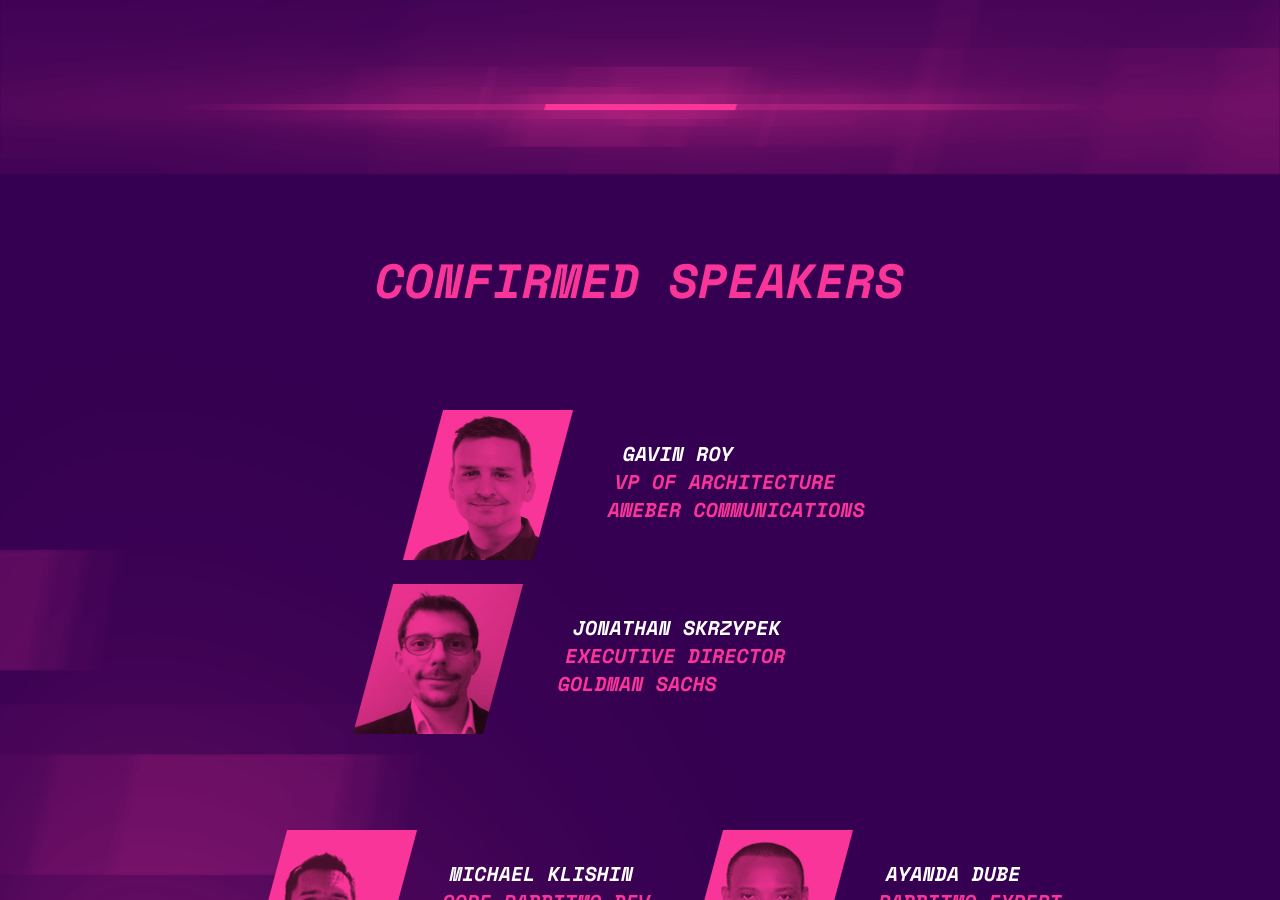
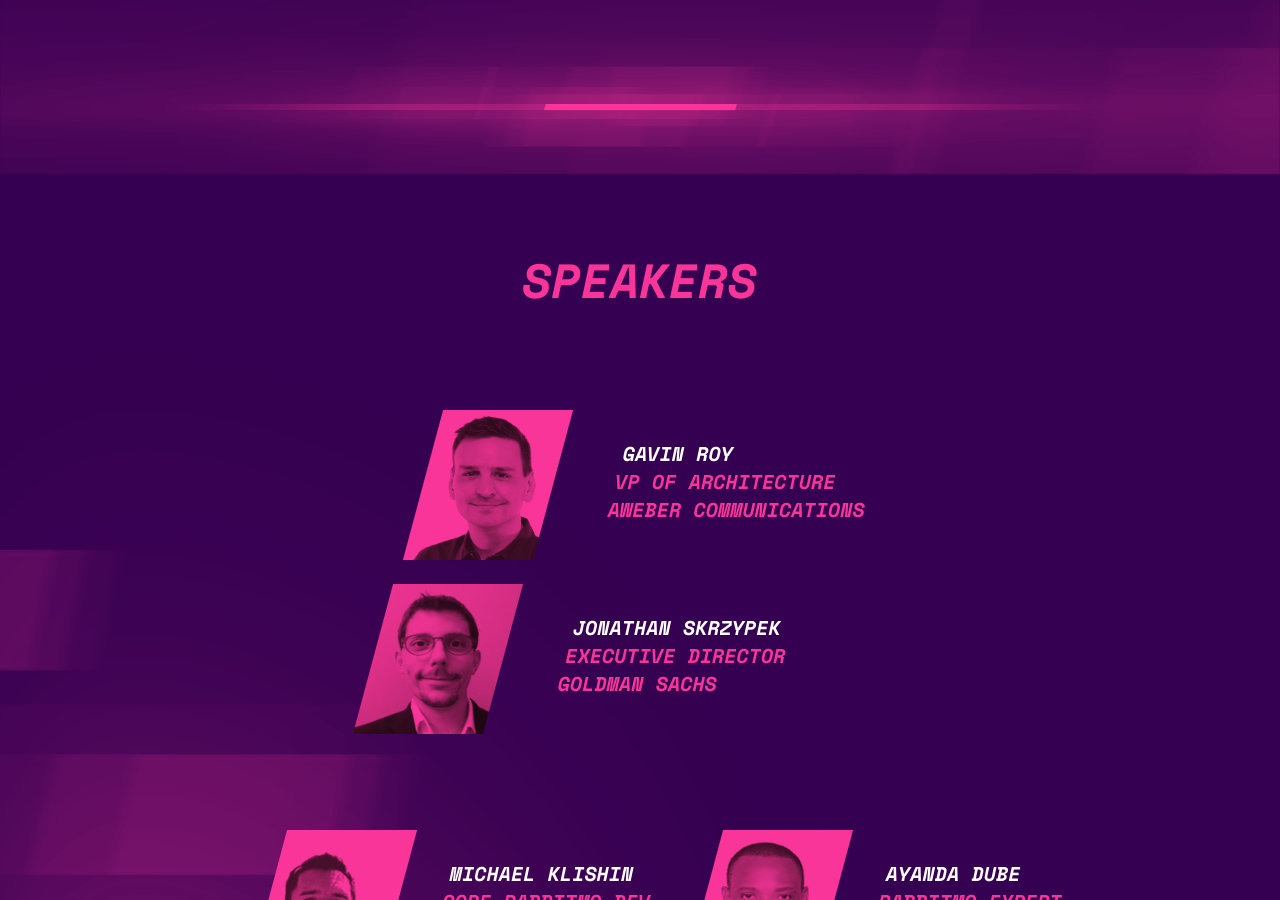
Before and after one commit to isabella232/rabbitmq-summit-1, a Jekyll site: the page built from index.html, in a window 1280 px wide and 900 px high, scrolled down 989 px. Built offline with Jekyll 4.4.1, drawn with Linux system fonts in a browser that asks for light colours; nearby versions of some CDN libraries; some web fonts are replaced; comment, search, counter and statistics services are not loaded.

Commit message:
Changed Confirmed Speakers to Speakers

```diff
--- a/index.html
+++ b/index.html
@@ -120,7 +120,7 @@ image: /img/og-frontpage.jpg
   </section>
   <section class="bg-section py-3 py-md-5 pt-lg-2 pb-lg-7" style="background-image: url(/img/bg-img2.png)">
     <div class="container">
-      <h3 class="text-uppercase text-primary text-center mb-4 mb-lg-7">Confirmed Speakers</h3>
+      <h3 class="text-uppercase text-primary text-center mb-4 mb-lg-7">Speakers</h3>
       <div class="row justify-content-center">
         <div class="speakers col-10 col-md-12 col-lg-11">
           <div class="row justify-content-center mb-4 mb-md-4">
```
